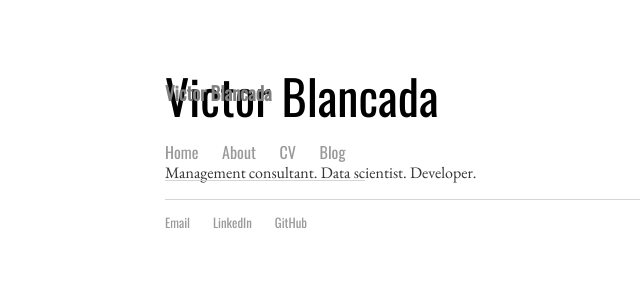
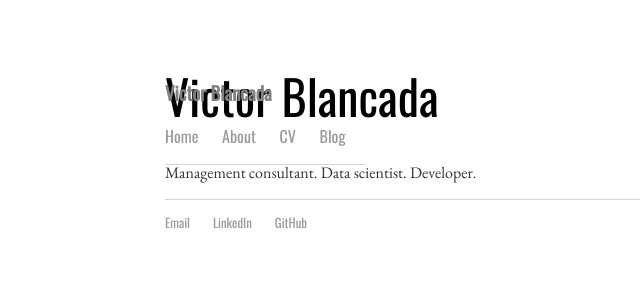
Before and after one commit to victorangeloblancada/victorangeloblancada.github.io-jekyll, a Jekyll site: the page built from index.html, in a window 1280 px wide. Shown: the top 300 px of the page, without its empty margins (27-667 px from the left). Built offline with Jekyll 4.4.1, drawn with Linux system fonts in a browser that asks for light colours.

Commit message:
Update main.css

```diff
--- a/css/main.css
+++ b/css/main.css
@@ -1,9 +1,6 @@
 body {
     margin: 60px auto;
     width: 70%;
-}
-nav {
-    float: right;
 }
 nav ul, footer ul {
     font-family:'Oswald', 'Helvetica', 'Arial', 'Sans-Serif';
```
